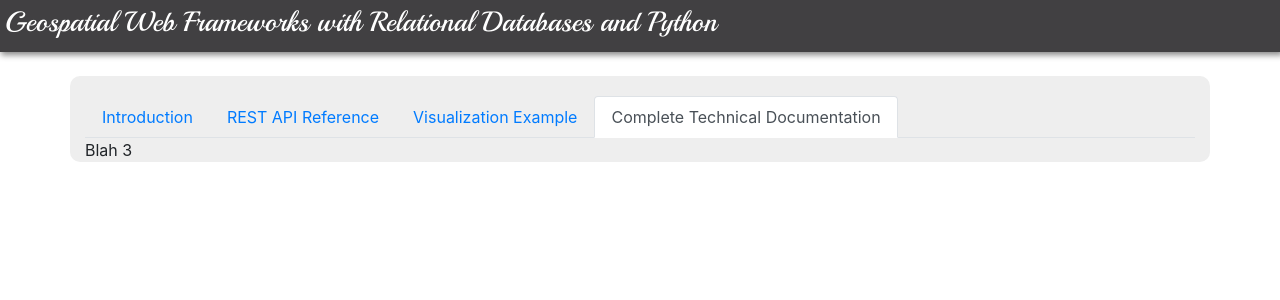
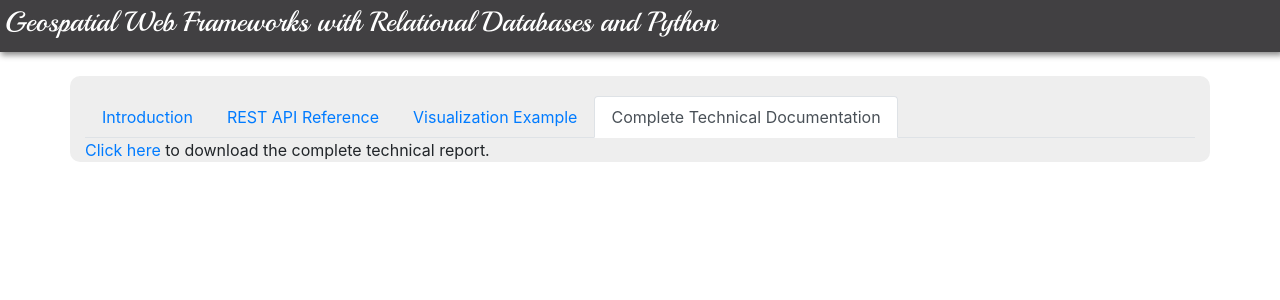
Before and after one commit to colelwhite/geo-trees, a Flask app: page /tree_inv in a window 1280 px wide, after a click on "Complete Technical Documentation". Shown: the top 300 px of the page. Run offline with Flask 2, Linux system fonts and the light colour scheme; data that the repository does not hold is empty; some libraries are stand-ins or nearby versions.

Commit message:
Revisions to index.html, minor code formatting issues fixed

```diff
--- a/Flask/create_db.py
+++ b/Flask/create_db.py
@@ -1,4 +1,4 @@
-#~~~~~~~~~~~~~~~~~~~~~~~~~~~~‧͙⁺˚*･༓☾　　☽༓･*˚⁺‧͙~~~~~~~~~~~~~~~~~~~~~~~~~~~~~~~~~#
+#~~~~~~~~~~~~~~~~~~~~~~~~~~~~~~~~~~~~~~~~~~~~~~~~~~~~~~~~~~~~~~~~~~~~~~~~~~~~~~#
 # Name: create_db.py                                                           #
 #                                                                              #
 # Create new PostgreSQL DB with the PostGIS extension. Create models to hold   #
@@ -6,7 +6,7 @@
 #  Next, add spatial (shp) and tabular (csv) data using pop_db.py              #
 # Nicole White January 2019                                                    #
 #                                                                              #
-#~~~~~~~~~~~~~~~~~~~~~~~~~~~~‧͙⁺˚*･༓☾　　☽༓･*˚⁺‧͙~~~~~~~~~~~~~~~~~~~~~~~~~~~~~~~~~#
+#~~~~~~~~~~~~~~~~~~~~~~~~~~~~~~~~~~~~~~~~~~~~~~~~~~~~~~~~~~~~~~~~~~~~~~~~~~~~~~#
 
 
 
--- a/Flask/pop_db.py
+++ b/Flask/pop_db.py
@@ -1,11 +1,11 @@
-#------------------------------------------------------------------------------
+#~~~~~~~~~~~~~~~~~~~~~~~~~~~~~~~~~~~~~~~~~~~~~~~~~~~~~~~~~~~~~~~~~~~~~~~~~~~~~~#
 # Name: pop_db.py
 #
 #  create_db.py should be run first.
 #  Add spatial (shp) and tabular (csv) data.
 # Nicole White January 2019
 #
-#------------------------------------------------------------------------------
+#~~~~~~~~~~~~~~~~~~~~~~~~~~~~~~~~~~~~~~~~~~~~~~~~~~~~~~~~~~~~~~~~~~~~~~~~~~~~~~#
 
 import csv # for csv import
 import os
--- a/Geo-Trees/app.py
+++ b/Geo-Trees/app.py
@@ -1,4 +1,4 @@
-#~~~~~~~~~~~~~~~~~~~~~~~~~~~~‧͙⁺˚*･༓☾　　☽༓･*˚⁺‧͙~~~~~~~~~~~~~~~~~~~~~~~~~~~~~~~~~#
+#~~~~~~~~~~~~~~~~~~~~~~~~~~~~~~~~~~~~~~~~~~~~~~~~~~~~~~~~~~~~~~~~~~~~~~~~~~~~~~#
 # Name: app.py                                                                 #
 #                                                                              #
 # Imports the 'app' controller object from the Flask application, calls        #
@@ -6,7 +6,7 @@
 #                                                                              #
 # Nicole White February 2019                                                   #
 #                                                                              #
-#~~~~~~~~~~~~~~~~~~~~~~~~~~~~‧͙⁺˚*･༓☾　　☽༓･*˚⁺‧͙~~~~~~~~~~~~~~~~~~~~~~~~~~~~~~~~~#
+#~~~~~~~~~~~~~~~~~~~~~~~~~~~~~~~~~~~~~~~~~~~~~~~~~~~~~~~~~~~~~~~~~~~~~~~~~~~~~~#
 
 from application import app
 app.run()
--- a/Geo-Trees/application/__init__.py
+++ b/Geo-Trees/application/__init__.py
@@ -1,11 +1,11 @@
-#~~~~~~~~~~~~~~~~~~~~~~~~~~~~‧͙⁺˚*･༓☾　　☽༓･*˚⁺‧͙~~~~~~~~~~~~~~~~~~~~~~~~~~~~~~~~~#
+#~~~~~~~~~~~~~~~~~~~~~~~~~~~~~~~~~~~~~~~~~~~~~~~~~~~~~~~~~~~~~~~~~~~~~~~~~~~~~~#
 # Name: __init__.py                                                            #
 #                                                                              #
 # Makes the application folder an importable Python module and sets up the     #
 # database connection                                                          #
 # Nicole White February 2019                                                   #
 #                                                                              #
-#~~~~~~~~~~~~~~~~~~~~~~~~~~~~‧͙⁺˚*･༓☾　　☽༓･*˚⁺‧͙~~~~~~~~~~~~~~~~~~~~~~~~~~~~~~~~~#
+#~~~~~~~~~~~~~~~~~~~~~~~~~~~~~~~~~~~~~~~~~~~~~~~~~~~~~~~~~~~~~~~~~~~~~~~~~~~~~~#
 
 import flask
 app = flask.Flask(__name__)
--- a/Geo-Trees/application/forms.py
+++ b/Geo-Trees/application/forms.py
@@ -1,10 +1,10 @@
-#~~~~~~~~~~~~~~~~~~~~~~~~~~~~‧͙⁺˚*･༓☾　　☽༓･*˚⁺‧͙~~~~~~~~~~~~~~~~~~~~~~~~~~~~~~~~~#
+#~~~~~~~~~~~~~~~~~~~~~~~~~~~~~~~~~~~~~~~~~~~~~~~~~~~~~~~~~~~~~~~~~~~~~~~~~~~~~~#
 # Name: forms.py                                                               #
 #                                                                              #
 # Defines the forms used in the application.                                   #
 # Nicole White February 2019                                                   #
 #                                                                              #
-#~~~~~~~~~~~~~~~~~~~~~~~~~~~~‧͙⁺˚*･༓☾　　☽༓･*˚⁺‧͙~~~~~~~~~~~~~~~~~~~~~~~~~~~~~~~~~#
+#~~~~~~~~~~~~~~~~~~~~~~~~~~~~~~~~~~~~~~~~~~~~~~~~~~~~~~~~~~~~~~~~~~~~~~~~~~~~~~#
 
 
 from flask_wtf import FlaskForm
--- a/Geo-Trees/application/models.py
+++ b/Geo-Trees/application/models.py
@@ -1,10 +1,10 @@
-#~~~~~~~~~~~~~~~~~~~~~~~~~~~~‧͙⁺˚*･༓☾　　☽༓･*˚⁺‧͙~~~~~~~~~~~~~~~~~~~~~~~~~~~~~~~~~#
+#~~~~~~~~~~~~~~~~~~~~~~~~~~~~~~~~~~~~~~~~~~~~~~~~~~~~~~~~~~~~~~~~~~~~~~~~~~~~~~#
 # Name: models.py                                                              #
 #                                                                              #
 # Defines the data models (Postgres tables) to be used in the application.     #
 # Nicole White February 2019                                                   #
 #                                                                              #
-#~~~~~~~~~~~~~~~~~~~~~~~~~~~~‧͙⁺˚*･༓☾　　☽༓･*˚⁺‧͙~~~~~~~~~~~~~~~~~~~~~~~~~~~~~~~~~#
+#~~~~~~~~~~~~~~~~~~~~~~~~~~~~~~~~~~~~~~~~~~~~~~~~~~~~~~~~~~~~~~~~~~~~~~~~~~~~~~#
 
 from application import app                  # The Flask application
 
--- a/Geo-Trees/application/templates/index.html
+++ b/Geo-Trees/application/templates/index.html
@@ -279,7 +279,7 @@ The Leaflet example on this page also demonstrates how interactive functionality
 
 
 
-      <div class="tab-pane fade" id="contact" role="tabpanel" aria-labelledby="contact-tab">Blah 3</div>
+      <div class="tab-pane fade" id="contact" role="tabpanel" aria-labelledby="contact-tab"><a href="https://nlw.io/geo/files/Technical%20Documentation.pdf">Click here</a> to download the complete technical report.</div>
     </div>
 </div>
 
--- a/Geo-Trees/application/views.py
+++ b/Geo-Trees/application/views.py
@@ -1,10 +1,10 @@
-#~~~~~~~~~~~~~~~~~~~~~~~~~~~~‧͙⁺˚*･༓☾　　☽༓･*˚⁺‧͙~~~~~~~~~~~~~~~~~~~~~~~~~~~~~~~~~#
+#~~~~~~~~~~~~~~~~~~~~~~~~~~~~~~~~~~~~~~~~~~~~~~~~~~~~~~~~~~~~~~~~~~~~~~~~~~~~~~#
 # Name: views.py                                                               #
 #                                                                              #
 # Defines the URLs used in the application.                                    #
 # Nicole White February 2019                                                   #
 #                                                                              #
-#~~~~~~~~~~~~~~~~~~~~~~~~~~~~‧͙⁺˚*･༓☾　　☽༓･*˚⁺‧͙~~~~~~~~~~~~~~~~~~~~~~~~~~~~~~~~~#
+#~~~~~~~~~~~~~~~~~~~~~~~~~~~~~~~~~~~~~~~~~~~~~~~~~~~~~~~~~~~~~~~~~~~~~~~~~~~~~~#
 
 from application import app
 from flask import render_template,jsonify, redirect, url_for, request, Markup
```
Also changed, not shown: 2 other files.
